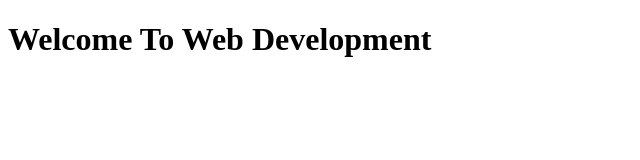
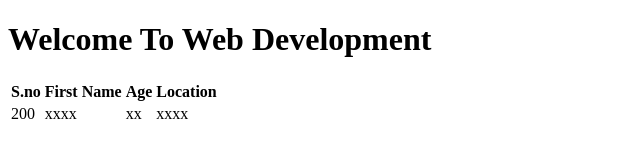
Before and after one commit to althaf-hussain46/samplerepo, a plain HTML site: page index.html in a window 1280 px wide. Shown: the whole page, without its empty margins (0-640 px from the left). Drawn offline with Linux system fonts and the light colour scheme.

Commit message:
fix:added table functionality

```diff
--- a/index.html
+++ b/index.html
@@ -7,5 +7,23 @@
 </head>
 <body>
     <h1>Welcome To Web Development</h1>
+    <table>
+    <thead>
+        <tr>
+            <th>S.no</th>
+            <th>First Name</th>
+            <th>Age</th>
+            <th>Location</th>
+        </tr>
+    </thead>
+    <tbody>
+        <tr>
+            <td>200</td>
+            <td>xxxx</td>
+            <td>xx</td>
+            <td>xxxx</td>
+        </tr>
+    </tbody>
+    </table>
 </body>
 </html>
```
